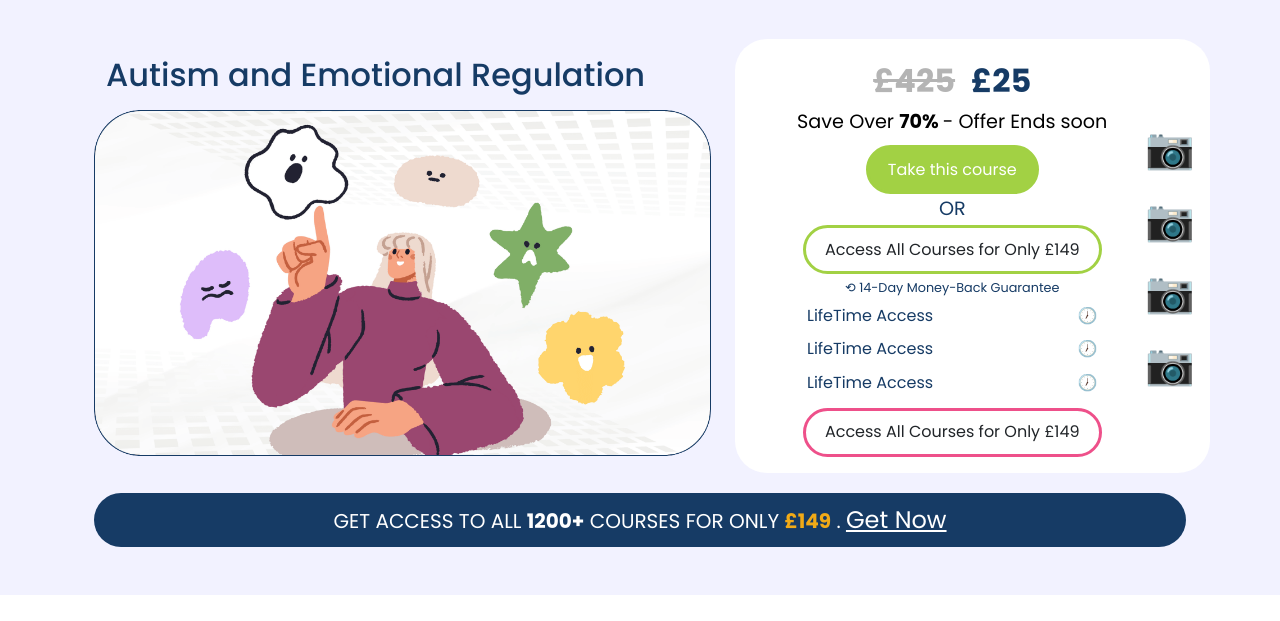
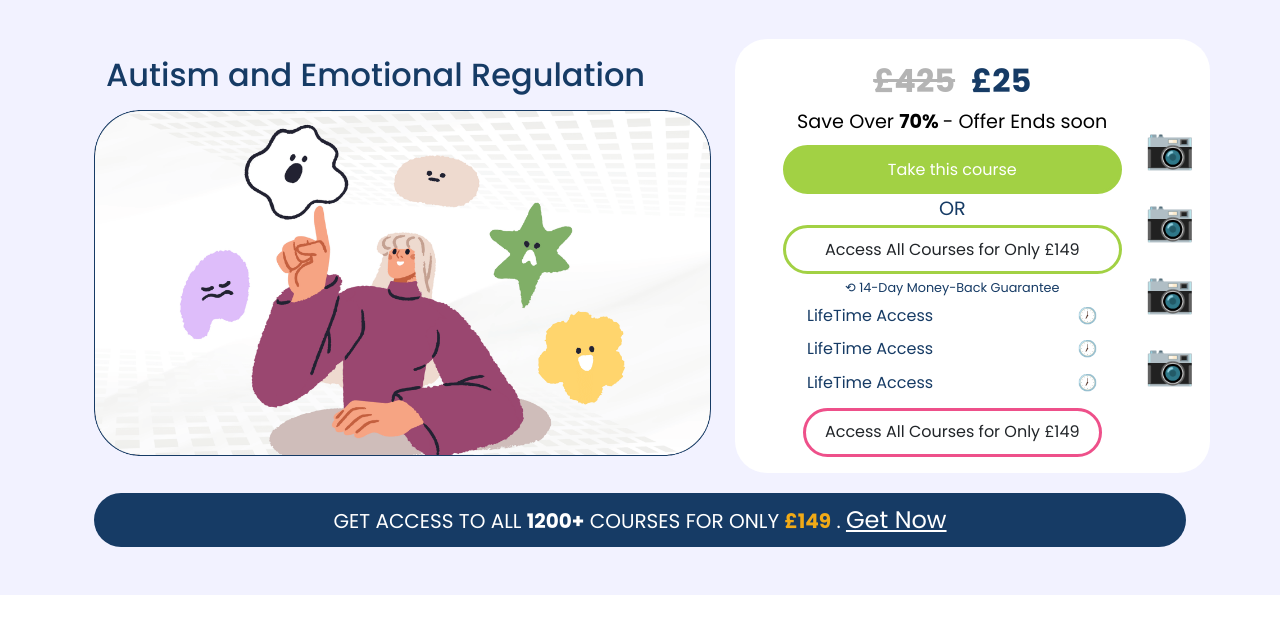
Before and after one commit to tahmidak/ch-single-course-template, a plain HTML site: page index.html in a window 1280 px wide. Shown: the part 98-719 px from the top of the page. Drawn offline with nearby package versions, Linux system fonts and the light colour scheme.

Commit message:
fix: the width of hero-btn-container

```diff
--- a/index.html
+++ b/index.html
@@ -419,13 +419,13 @@
                     </div>
                     <div class="row">
                       <div
-                        class="col d-flex flex-column justify-content-center align-items-center mt-2"
+                        class="hero-btn-container col d-flex flex-column justify-content-center align-items-center mt-2"
                       >
-                        <button type="button" class="btn one-btn">
+                        <button type="button" class="btn one-btn w-100">
                           Take this course
                         </button>
                         <span>OR</span>
-                        <button type="button" class="btn one-btn-outline">
+                        <button type="button" class="btn one-btn-outline w-100">
                           Access All Courses for Only £149
                         </button>
                         <span class="mbg mt-1 xs"
```
